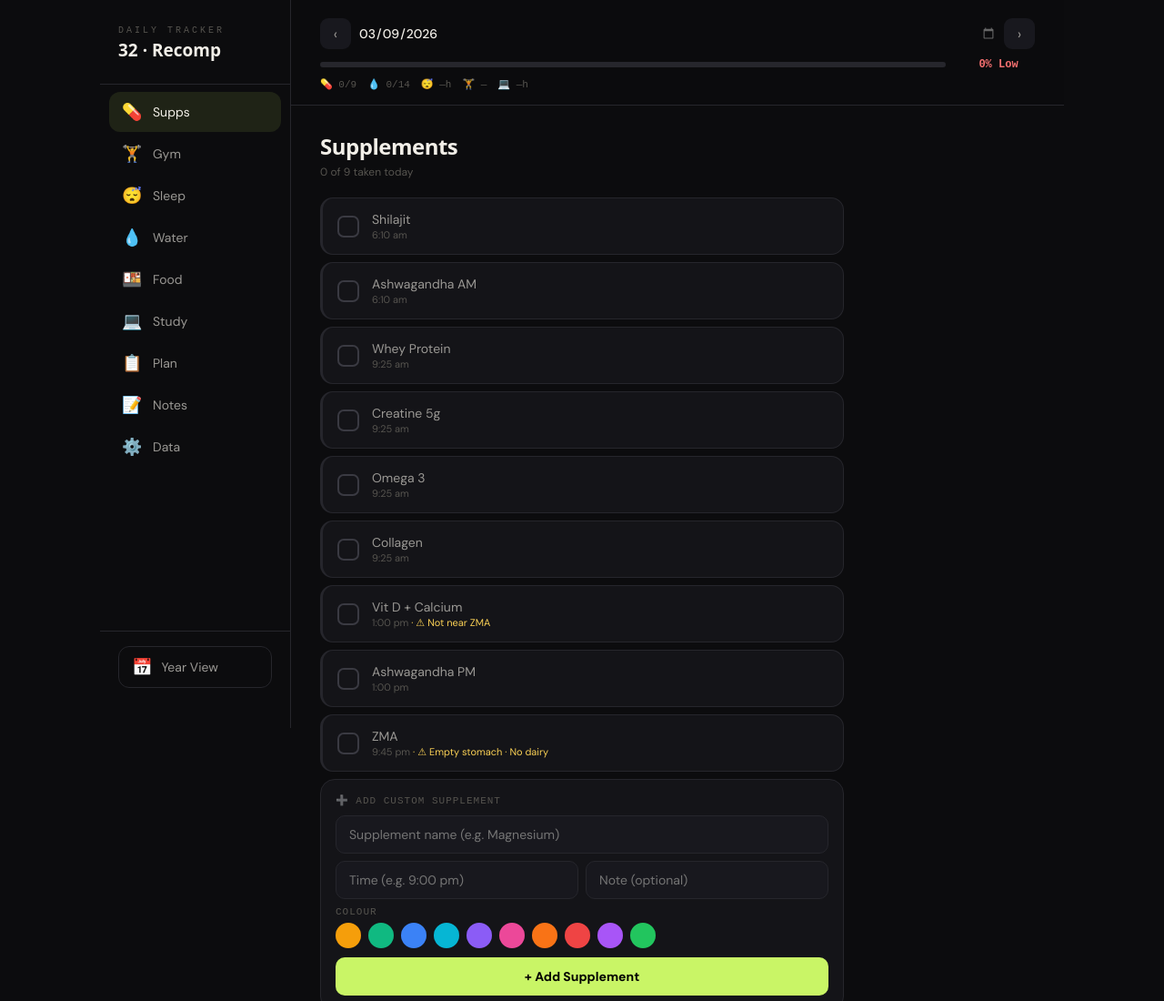
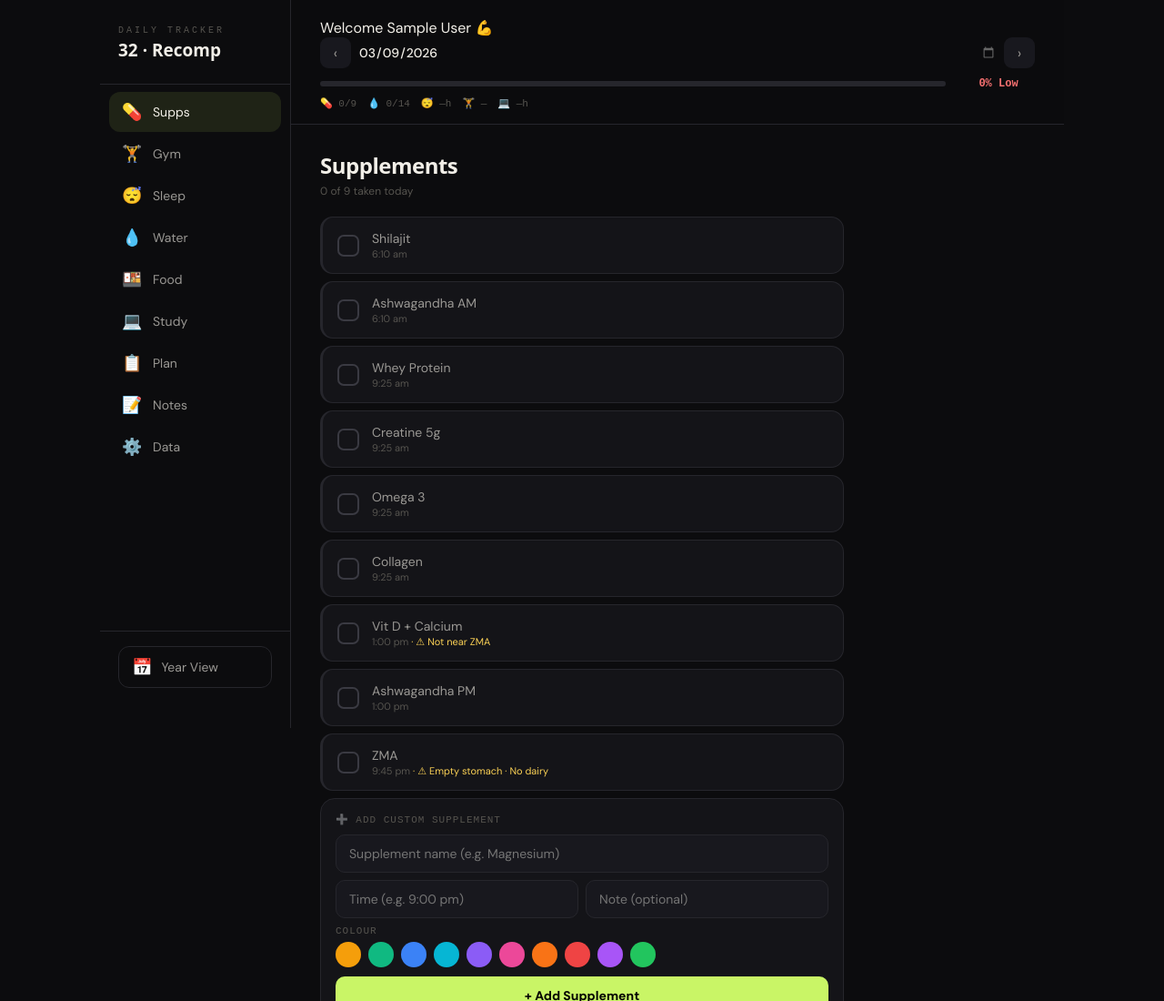
Before and after one commit to AmanAshutosh/amanos, a plain HTML site: page index.html in a window 1280 px wide. Shown: the top 1100 px of the page at 91% size. Drawn offline with Linux system fonts and the light colour scheme; sample sign-in values are in the browser's storage.

Commit message:
login protection + profile setup

```diff
--- a/index.html
+++ b/index.html
@@ -68,6 +68,7 @@
 
     <!-- TOP BAR -->
     <div class="topbar">
+      <div id="user-name"></div>
       <div style="display:flex;align-items:center;gap:8px;margin-bottom:10px;">
         <button onclick="shiftDate(-1)" style="background:var(--inp);border:none;color:var(--mu2);border-radius:9px;width:34px;height:34px;font-size:16px;display:flex;align-items:center;justify-content:center;flex-shrink:0;">‹</button>
         <input type="date" id="date-picker" onchange="setDate(this.value)" style="background:transparent;border:none;color:var(--fg);font-size:14px;font-family:var(--sans);outline:none;flex:1;min-width:0;font-weight:500;"/>
--- a/script.js
+++ b/script.js
@@ -17,7 +17,7 @@ if (userId && !profile && !currentPage.includes("profile")) {
   window.location = "profile.html";
 }
 
-
+const profileData = JSON.parse(localStorage.getItem("profile") || "{}");
 
 // ── DATA ──────────────────────────────────────────────────────────────────────
 const TABS = [
@@ -1687,6 +1687,11 @@ function dismissLoader() {
 }
 
 function init() {
+  const nameEl = document.getElementById("user-name");
+
+  if (nameEl && profileData.name) {
+    nameEl.innerText = "Welcome " + profileData.name + " 💪";
+  }
   spawnDust();
   dismissLoader();
   const dp = document.getElementById("date-picker");
```
